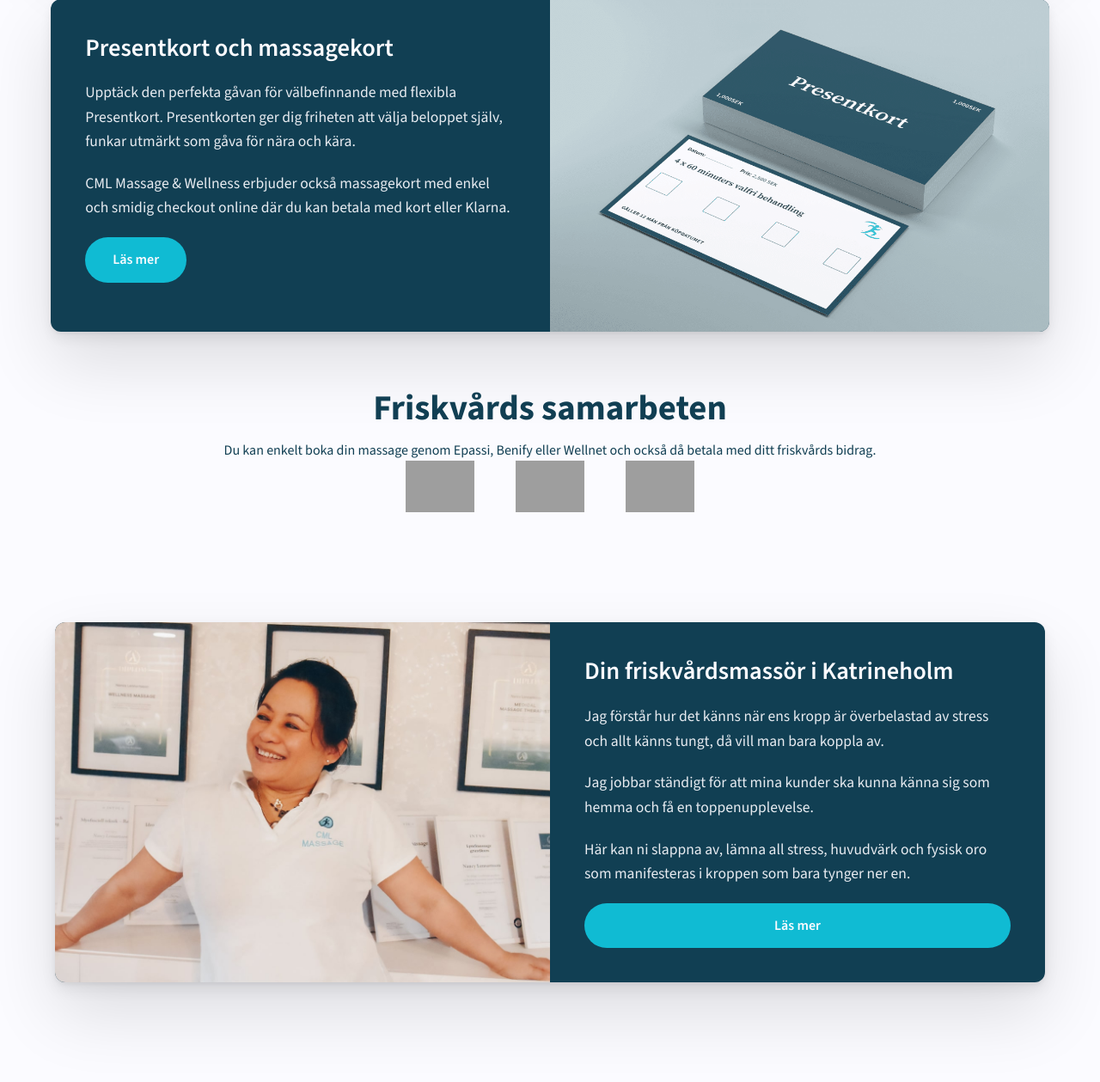
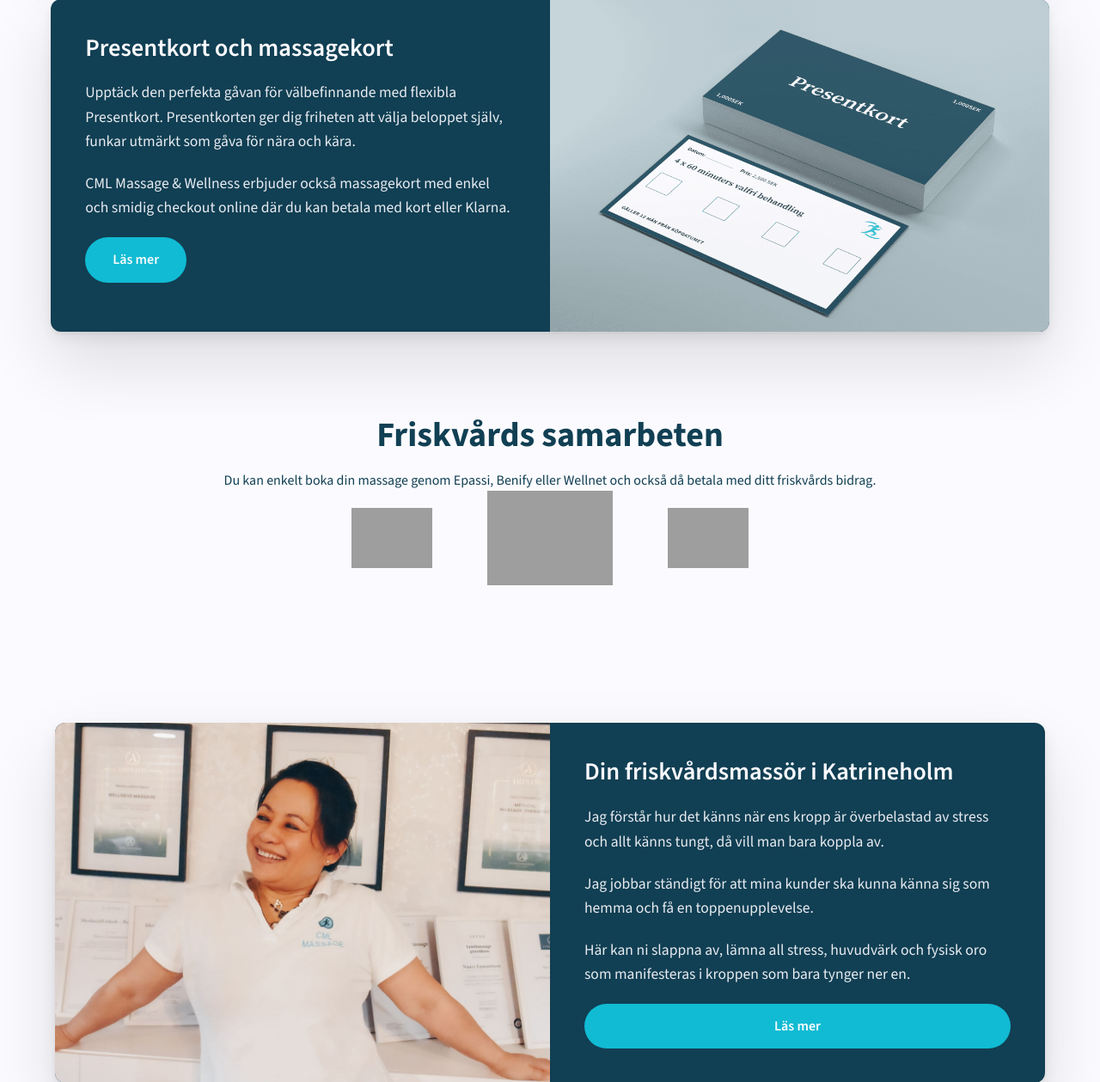
Before and after one commit to stevenlomon/cml-massage-rebuild, a PHP site: page / in a window 1280 px wide. Shown: the part 3512-4771 px from the top of the page at 86% size. Run offline with PHP 8.4, Linux system fonts and the light colour scheme; grey boxes are pictures that could not be loaded.

Commit message:
fix: enlarge Friskvårds section heading, text, and partner logos
Scale up the heading with clamp(), increase paragraph font size, and
make partner logos larger with Benify prominent in the center to match
the live site proportions.

Co-Authored-By: Claude Opus 4.6 <noreply@anthropic.com>

```diff
--- a/assets/css/style.css
+++ b/assets/css/style.css
@@ -570,17 +570,18 @@ h3 {
 /* ===== Partners / Friskvård Logos ===== */
 .partners {
     text-align: center;
-    padding: 4rem 0;
+    padding: clamp(4rem, 8vw, 6rem) 0;
 }
 
 .partners h2 {
-    margin-bottom: 0.75rem;
+    font-size: clamp(1.8rem, 3.5vw, 2.5rem);
+    margin-bottom: 1rem;
 }
 
 .partners > p {
-    max-width: 600px;
-    margin: 0 auto 2rem;
-    font-size: 0.95rem;
+    max-width: 700px;
+    margin: 0 auto 2.5rem;
+    font-size: clamp(1rem, 1.5vw, 1.15rem);
     opacity: 0.85;
 }
 
@@ -588,14 +589,23 @@ h3 {
     display: flex;
     justify-content: center;
     align-items: center;
-    gap: 3rem;
+    gap: clamp(2.5rem, 5vw, 4rem);
     flex-wrap: wrap;
 }
 
 .partner-logos img {
-    height: 60px;
+    height: auto;
     width: auto;
     object-fit: contain;
+}
+
+.partner-logos img:first-child,
+.partner-logos img:last-child {
+    height: clamp(50px, 6vw, 70px);
+}
+
+.partner-logos img:nth-child(2) {
+    height: clamp(80px, 9vw, 110px);
 }
 
 /* ===== Steps Cards (How to Book) ===== */
--- a/index.php
+++ b/index.php
@@ -118,9 +118,9 @@ $stars = str_repeat($star_svg, 5);
         <h2><strong>Friskvårds samarbeten</strong></h2>
         <p>Du kan enkelt boka din massage genom Epassi, Benify eller Wellnet och också då betala med ditt friskvårds bidrag.</p>
         <div class="partner-logos">
-            <img src="/assets/images/epassi.svg" alt="Epassi" width="120" height="60" loading="lazy">
-            <img src="/assets/images/benify.svg" alt="Benify – Godkänd partner" width="80" height="80" loading="lazy">
-            <img src="/assets/images/wellnet.svg" alt="Wellnet" width="120" height="60" loading="lazy">
+            <img src="/assets/images/epassi.svg" alt="Epassi" width="160" height="70" loading="lazy">
+            <img src="/assets/images/benify.svg" alt="Benify – Godkänd partner" width="110" height="110" loading="lazy">
+            <img src="/assets/images/wellnet.svg" alt="Wellnet" width="160" height="70" loading="lazy">
         </div>
     </div>
 </section>
```
